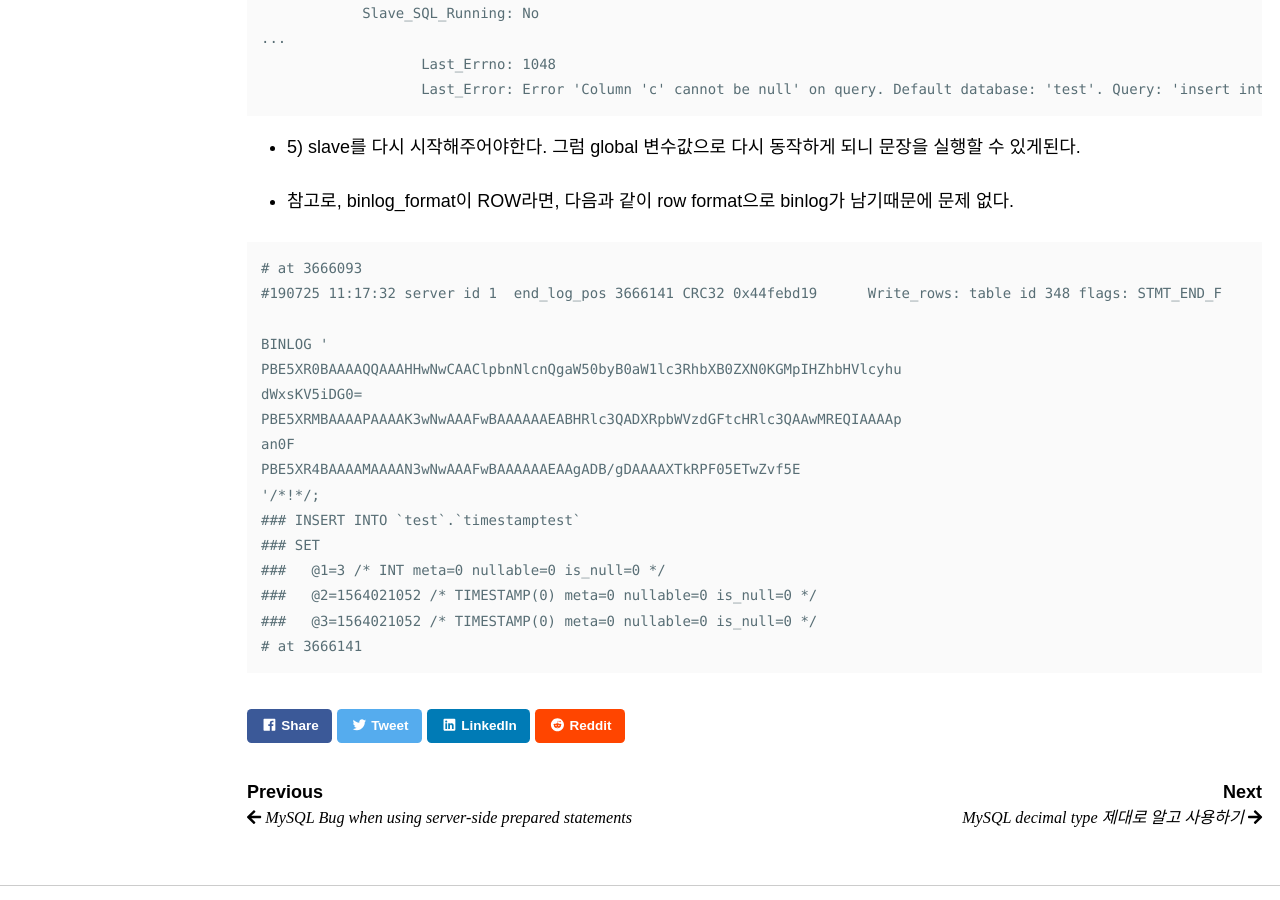
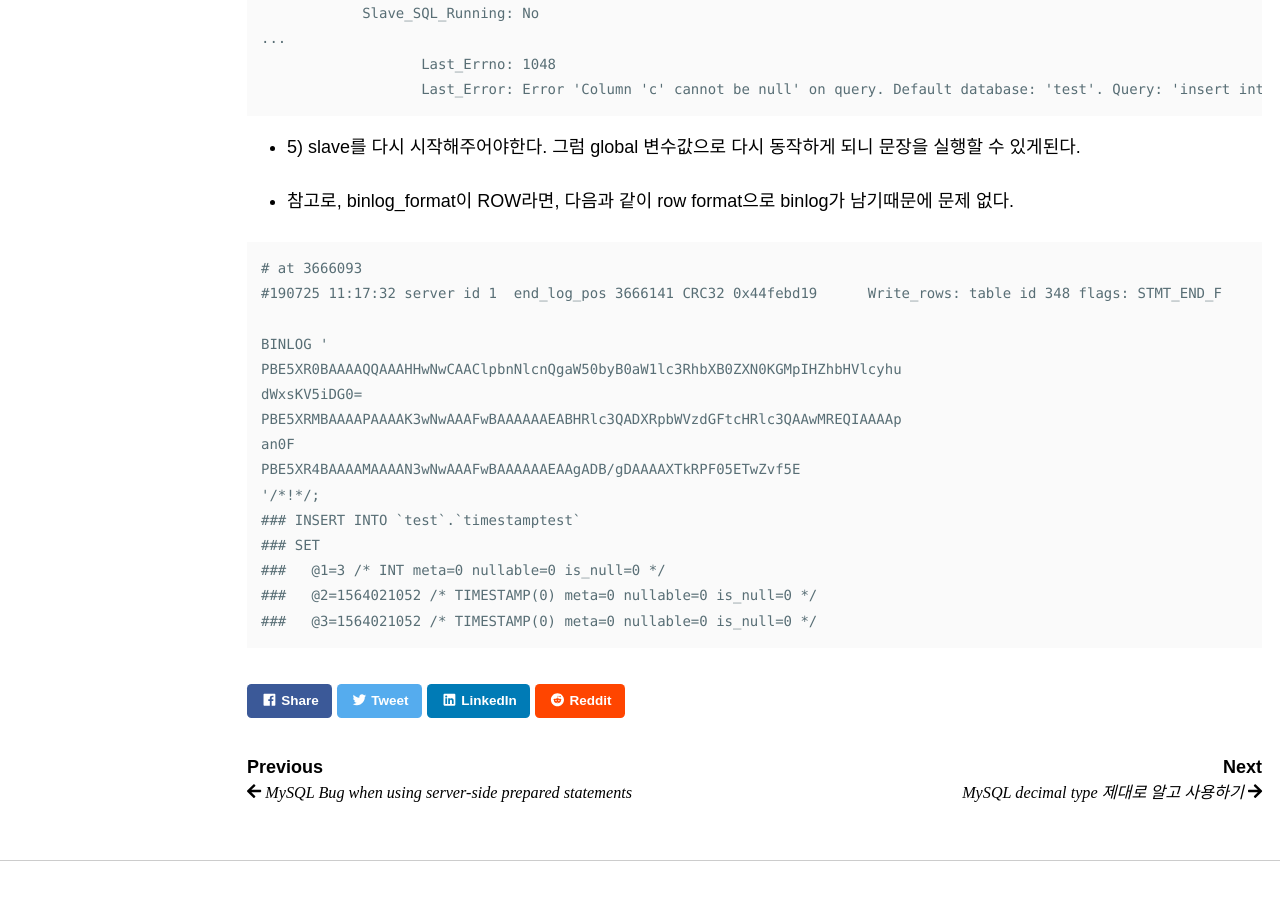
Before and after one commit to minsql/minsql.github.io, a Jekyll site: the page built from _posts/blog/2019-02-19-MySQL explicit_defaults_for_timestamp.md, in a window 1280 px wide and 900 px high, scrolled down 6349 px. Built offline with Jekyll 4.4.1, drawn with Linux system fonts in a browser that asks for light colours; nearby versions of some CDN libraries; some web fonts are replaced; comment, search, counter and statistics services are not loaded.

Commit message:
Update 2019-02-19-MySQL explicit_defaults_for_timestamp.md

````diff
--- a/_posts/blog/2019-02-19-MySQL explicit_defaults_for_timestamp.md
+++ b/_posts/blog/2019-02-19-MySQL explicit_defaults_for_timestamp.md
@@ -274,5 +274,4 @@ PBE5XR4BAAAAMAAAAN3wNwAAAFwBAAAAAAEAAgADB/gDAAAAXTkRPF05ETwZvf5E
 ###   @1=3 /* INT meta=0 nullable=0 is_null=0 */
 ###   @2=1564021052 /* TIMESTAMP(0) meta=0 nullable=0 is_null=0 */
 ###   @3=1564021052 /* TIMESTAMP(0) meta=0 nullable=0 is_null=0 */
-# at 3666141
 ```
````
